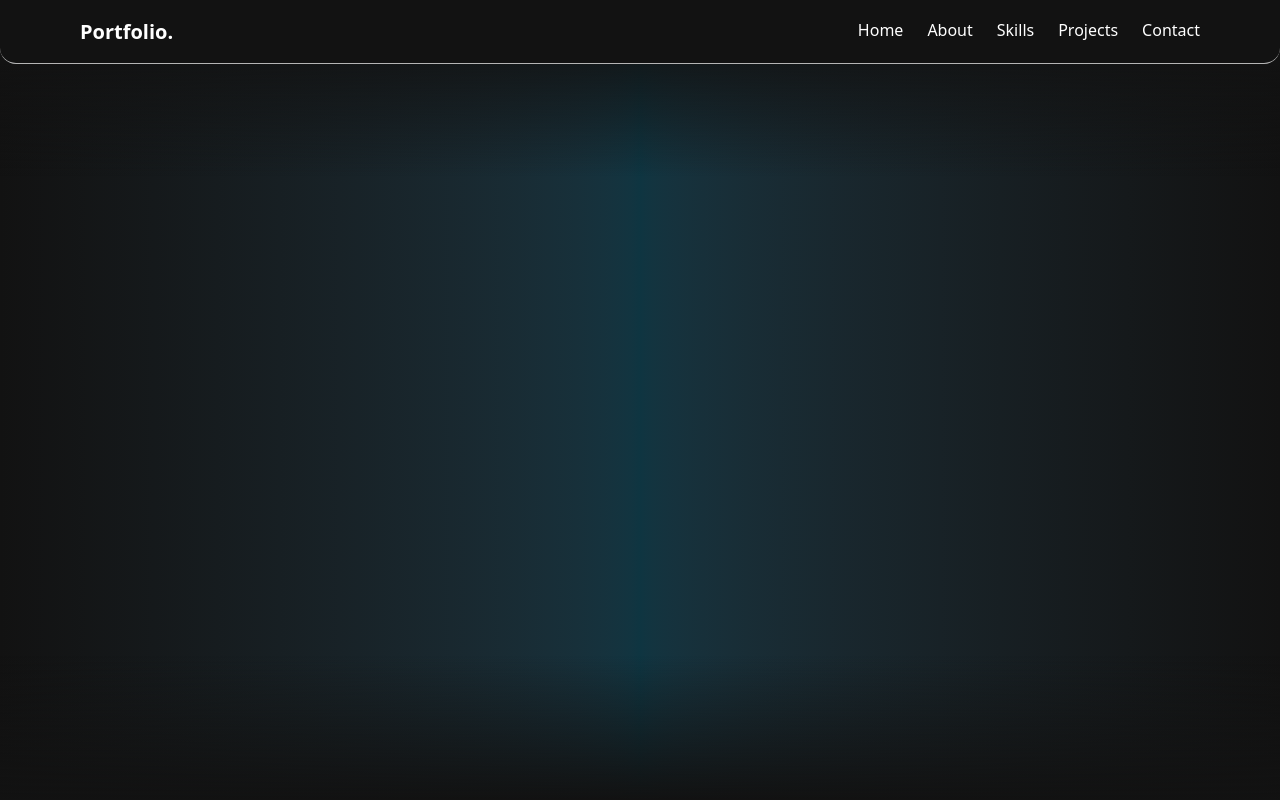
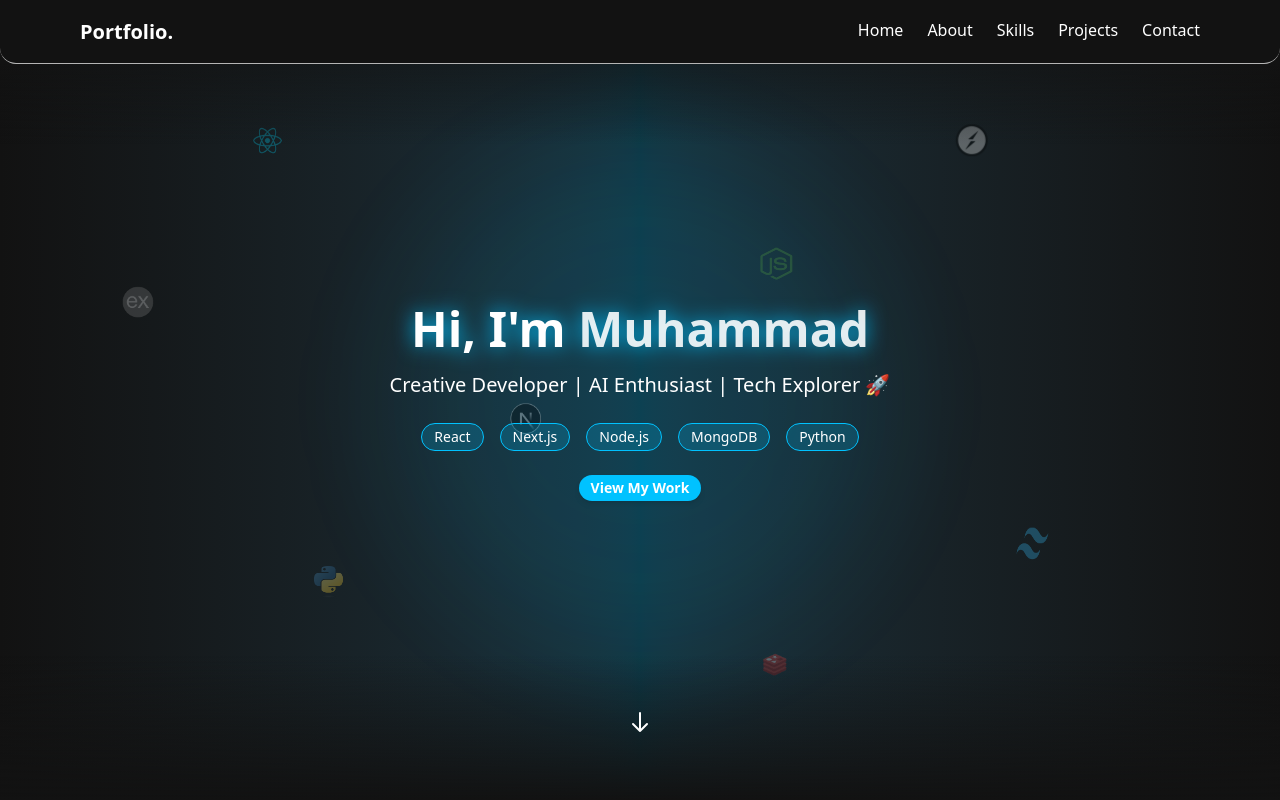
Before and after one commit to Unfathomable-08/Portfolio-new-, a Next.js app: page / in a window 1280 px wide. Shown: the top 800 px of the page. Built offline with nearby package versions, Linux system fonts and the light colour scheme.

Commit message:
hero section done

```diff
--- a/src/app/missing.css
+++ b/src/app/missing.css
@@ -1,39 +1,33 @@
 .px-20 {
     padding: 0 80px !important;
 }
-
 .p-20 {
     padding: 80px !important;
 }
-
 .pb-3 {
     padding: 0 0 12px 0 !important;
 }
-
 .mb-3 {
     margin: 0 0 12px 0 !important;
 }
-
+.mt-3 {
+    margin: 12px 0 0 0 !important;
+}
 .p-btn {
     padding: 3px 12px !important;
 }
-
 .m-btn {
     margin: 35px 10px !important;
 }
-
 .m-btn-sm {
     margin: 25px 5px !important;
 }
-
 .p-4 {
     padding: 16px !important;
 }
-
 .px-2 {
     padding: 4px 8px !important;
 }
-
 .text-black {
     color: black !important;
 }
--- a/src/components/Hero.js
+++ b/src/components/Hero.js
@@ -1,30 +1,102 @@
 "use client";
 
-import dynamic from "next/dynamic";
-import { motion, useMotionValue, useTransform, useSpring } from "framer-motion";
-import { useEffect } from "react";
+import { motion } from "framer-motion";
 
 export default function Hero() {
-  // Parallax effect for headline
-  const x = useMotionValue(0);
-  const y = useMotionValue(0);
-  const springX = useSpring(x, { stiffness: 100, damping: 20 });
-  const springY = useSpring(y, { stiffness: 100, damping: 20 });
-  const translateX = useTransform(springX, [-0.5, 0.5], [-20, 20]);
-  const translateY = useTransform(springY, [-0.5, 0.5], [-20, 20]);
+  return (
+    <div className="relative bg-[var(--primary)] h-screen flex items-center justify-center overflow-hidden">
+      {/* Gradient Background */}
+      <div className="absolute inset-0 bg-gradient-to-r from-[var(--primary)] via-[var(--secondary)]/20 to-[var(--primary)]"></div>
 
-  return (
-    <div className="relative bg-[var(--primary)] h-screen flex items-center justify-center overflow-hidden p-20">
-      {/* Gradient Background */}
-      <div className="absolute inset-0 bg-gradient-to-r from-[var(--primary)] via-[var(--secondary)]/20 to-[var(--primary)] animate-gradient"></div>
+      {/* Glowing Pulse Ring */}
+      <div className="absolute w-[500px] h-[500px] bg-[var(--secondary)]/10 rounded-full blur-3xl animate-pulse z-0" />
+
+      {/* Floating Icons */}
+      <div className="absolute inset-0 z-0 overflow-hidden pointer-events-none">
+        {[
+          { src: "/react.png", top: "15%", left: "20%", duration: 9 },
+          { src: "/node.png", top: "30%", left: "60%", duration: 11 },
+          { src: "/python.png", top: "70%", left: "25%", duration: 10 },
+          { src: "/next.png", top: "50%", left: "40%", duration: 8 },
+          { src: "/socket.png", top: "15%", left: "75%", duration: 9 },
+          { src: "/redis.png", top: "80%", left: "60%", duration: 12 },
+          { src: "/express.png", top: "35%", left: "10%", duration: 10 },
+          { src: "/tailwind.png", top: "65%", left: "80%", duration: 11 },
+        ].map((item, i) => (
+          <motion.img
+            key={i}
+            src={item.src}
+            alt=""
+            className="absolute w-8 h-8 opacity-30"
+            initial={{ y: -20, x: 0 }}
+            animate={{ y: [0, 10, 0], x: [0, -10, 0] }}
+            transition={{ duration: item.duration, repeat: Infinity }}
+            style={{ top: item.top, left: item.left }}
+          />
+        ))}
+      </div>
 
       {/* Hero Content */}
-      <div className="relative z-10 text-center px-6 md:px-12 max-w-4xl">
+      <div className="relative z-10 text-center text-white max-w-4xl space-y-6 px-4">
+        <motion.h1
+          className="text-4xl sm:text-5xl font-extrabold leading-tight pb-3 drop-shadow-[0_0_10px_var(--secondary)]"
+          initial={{ opacity: 0, y: -50 }}
+          animate={{ opacity: 1, y: 0 }}
+          transition={{ duration: 1 }}
+        >
+          Hi, I'm <span className="text-[var(--secondary)] animate-pulse">Muhammad</span>
+        </motion.h1>
+
+        <motion.p
+          className="text-lg sm:text-xl text-[var(--tertiary)] pb-3 mb-3"
+          initial={{ opacity: 0, y: 20 }}
+          animate={{ opacity: 1, y: 0 }}
+          transition={{ delay: 0.5, duration: 1 }}
+        >
+         Creative Developer | AI Enthusiast | Tech Explorer 🚀
+        </motion.p>
+
+        <motion.div
+          className="flex justify-center gap-4 flex-wrap"
+          initial={{ opacity: 0 }}
+          animate={{ opacity: 1 }}
+          transition={{ delay: 1, duration: 1 }}
+        >
+          {["React", "Next.js", "Node.js", "MongoDB", "Python"].map((skill, index) => (
+            <span
+              key={index}
+              className="bg-[var(--secondary)]/20 border border-[var(--secondary)] text-[var(--secondary)] p-btn rounded-full text-sm font-medium mb-3"
+            >
+              {skill}
+            </span>
+          ))}
+        </motion.div>
+
+        <motion.a
+          href="#projects"
+          className="inline-block mt-3 p-btn text-sm font-semibold text-white bg-[var(--secondary)] rounded-full shadow-md hover:bg-[var(--hover)] transition"
+          initial={{ opacity: 0, scale: 0.8 }}
+          animate={{ opacity: 1, scale: 1 }}
+          transition={{ delay: 1.2, duration: 0.5 }}
+        >
+          View My Work
+        </motion.a>
       </div>
 
-      {/* Gradient Overlay for Depth */}
-      <div className="absolute bg-gradient-to-b  from-transparent to-[var(--primary)] h-36 absolute bottom-0 z-5 w-full"></div>
-      <div className="absolute bg-gradient-to-b  to-transparent from-[var(--primary)] h-36 absolute top-8 z-5 w-full"></div>
+      {/* Gradient Overlays */}
+      <div className="absolute bg-gradient-to-b from-transparent to-[var(--primary)] h-36 bottom-0 w-full z-0" />
+      <div className="absolute bg-gradient-to-b from-[var(--primary)] to-transparent h-36 top-0 w-full z-0" />
+
+      {/* Scroll Indicator */}
+      <motion.div
+        className="absolute bottom-18 left-1/2 transform -translate-x-1/2 cursor-pointer z-20"
+        animate={{ y: [0, 10, 0] }}
+        transition={{ repeat: Infinity, duration: 1.5 }}
+      >
+        <svg className="w-6 h-6 text-[var(--tertiary)]" fill="none" stroke="currentColor" viewBox="0 0 24 24">
+          <path strokeLinecap="round" strokeLinejoin="round" strokeWidth="2" d="M19 14l-7 7m0 0l-7-7m7 7V3" />
+        </svg>
+      </motion.div>
     </div>
   );
 }
--- a/src/components/Services.js
+++ b/src/components/Services.js
@@ -29,7 +29,7 @@ export default function Services() {
           {services.map((service, index) => (
             <div
               key={index}
-              className="bg-services h-44 rounded-lg flex flex-col justify-center items-center text-center p-4"
+              className="bg-services h-56 rounded-lg flex flex-col justify-center items-center text-center p-4"
             >
               <h1 className="font-medium pb-3">{service.title}</h1>
               <p className="text-sm">{service.description}</p>
```
